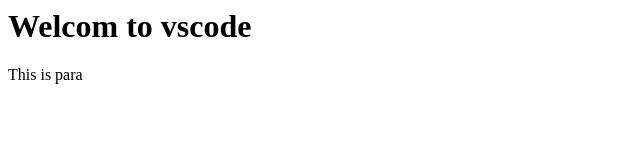
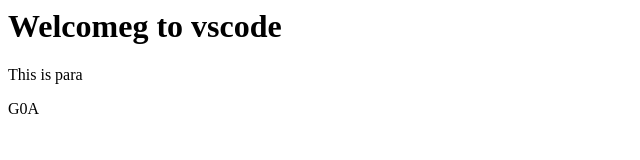
Before and after one commit to Purvi7/locker, a plain HTML site: page index.html in a window 1280 px wide. Shown: the whole page, without its empty margins (0-640 px from the left). Drawn offline with Linux system fonts and the light colour scheme.

Commit message:
Added GOA

```diff
--- a/index.html
+++ b/index.html
@@ -1,2 +1,3 @@
-<h1>Welcom to vscode</h1>
+<h1>Welcomeg to vscode</h1>
 <p>This is para</p>
+<p>G0A</p>
```
